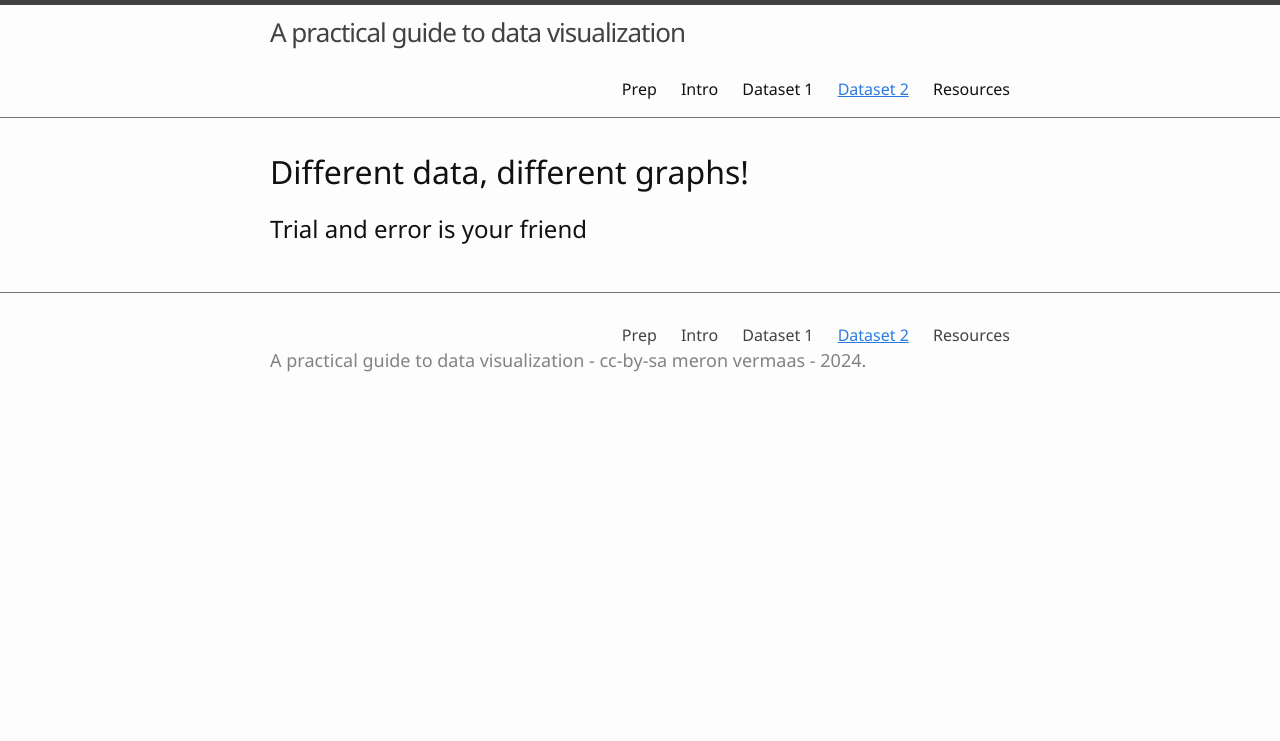
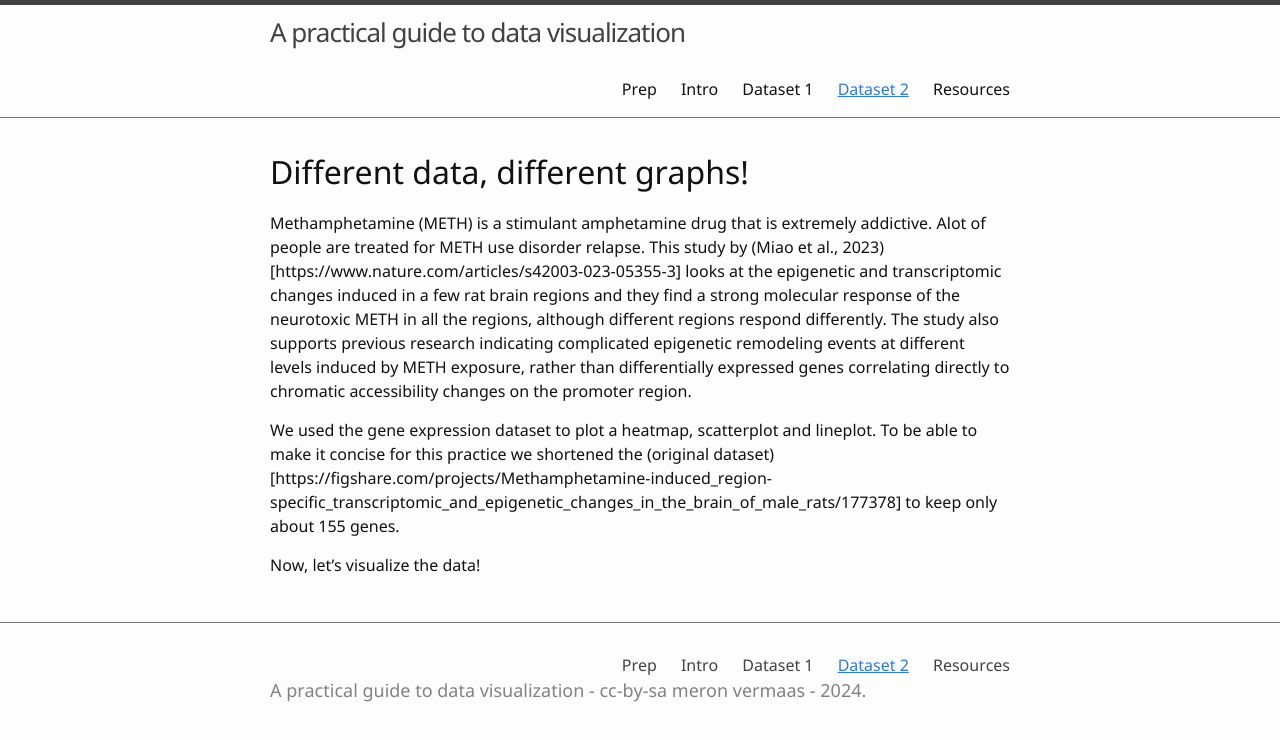
Before and after one commit to meronvermaas/data-visualization, a Jekyll site: the page built from 3-lesson.md, in a window 1280 px wide. Shown: the top 741 px of the page. Built offline with Jekyll 4.4.1, drawn with Linux system fonts in a browser that asks for light colours.

Commit message:
Update 3-lesson.md

```diff
--- a/3-lesson.md
+++ b/3-lesson.md
@@ -5,4 +5,8 @@ nav: true
 
 # Different data, different graphs!
 
-## Trial and error is your friend
+Methamphetamine (METH) is a stimulant amphetamine drug that is extremely addictive. Alot of people are treated for METH use disorder relapse. This study by (Miao et al., 2023)[https://www.nature.com/articles/s42003-023-05355-3] looks at the epigenetic and transcriptomic changes induced in a few rat brain regions and they find a strong molecular response of the neurotoxic METH in all the regions, although different regions respond differently. The study also supports previous research indicating complicated epigenetic remodeling events at different levels induced by METH exposure, rather than differentially expressed genes correlating directly to chromatic accessibility changes on the promoter region.
+
+We used the gene expression dataset to plot a heatmap, scatterplot and lineplot. To be able to make it concise for this practice we shortened the (original dataset)[https://figshare.com/projects/Methamphetamine-induced_region-specific_transcriptomic_and_epigenetic_changes_in_the_brain_of_male_rats/177378] to keep only about 155 genes.
+
+Now, let's visualize the data!
```
